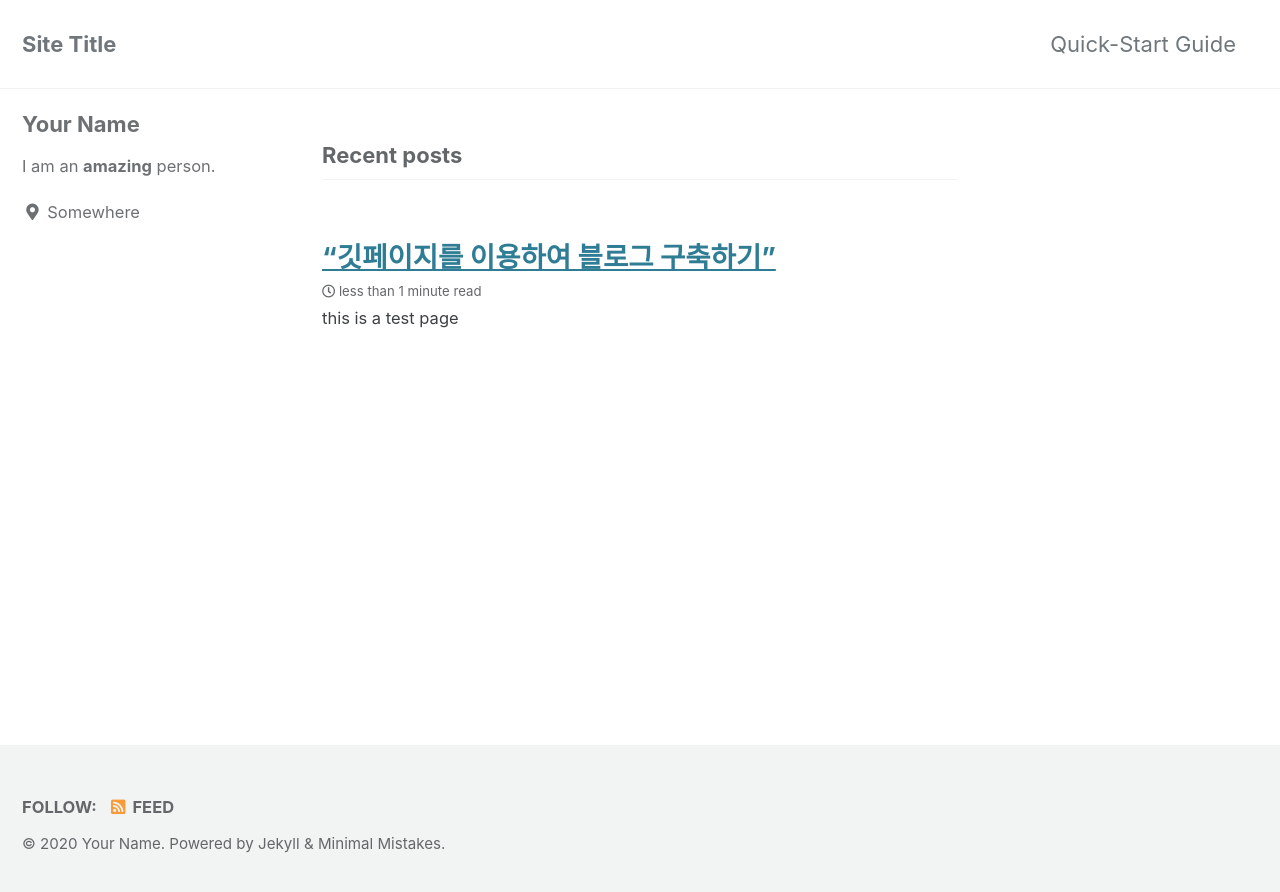
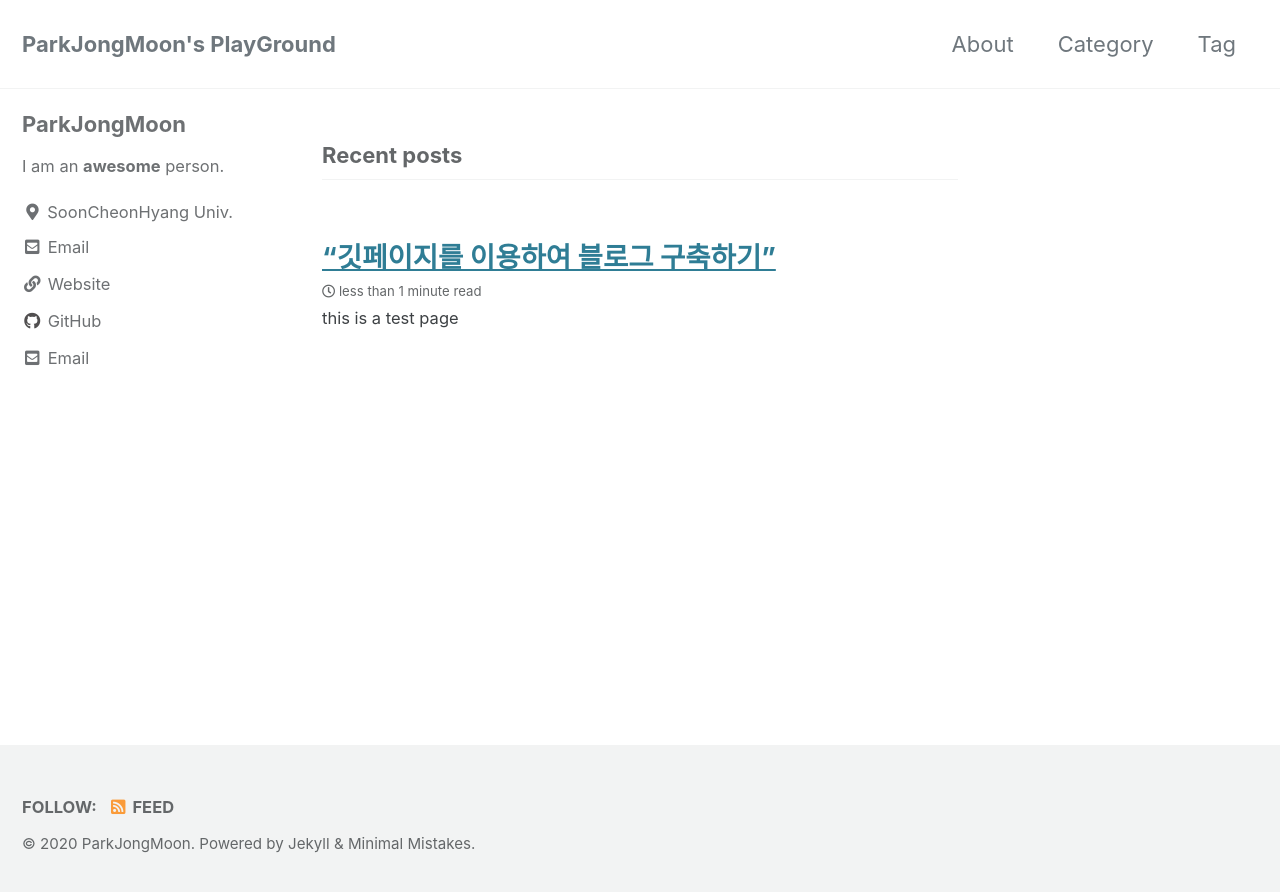
Before and after one commit to ENTAR0/ENTAR0.github.io, a Jekyll site: the page built from index.html, in a window 1280 px wide. Shown: the top 892 px of the page. Built offline with Jekyll 4.4.1, drawn with Linux system fonts in a browser that asks for light colours; cached includes are drawn as plain includes; the list of posts is cut into pages by our own code.

Commit message:
renewing config

```diff
--- a/_config.yml
+++ b/_config.yml
@@ -16,13 +16,13 @@ minimal_mistakes_skin    : "default" # "air", "aqua", "contrast", "dark", "dirt"
 
 # Site Settings
 locale                   : "en-US"
-title                    : "Site Title"
+title                    : "ParkJongMoon's PlayGround"
 title_separator          : "-"
 subtitle                 : # site tagline that appears below site title in masthead
-name                     : "Your Name"
+name                     : "ParkJongMoon"
 description              : "An amazing website."
-url                      : # the base hostname & protocol for your site e.g. "https://mmistakes.github.io"
-baseurl                  : # the subpath of your site, e.g. "/blog"
+url                      : "https://jongmoon.github.io"# the base hostname & protocol for your site e.g. "https://mmistakes.github.io"
+baseurl                  : ""# the subpath of your site, e.g. "/blog"
 repository               : # GitHub username/repo-name e.g. "mmistakes/minimal-mistakes"
 teaser                   : # path of fallback teaser image, e.g. "/assets/images/500x300.png"
 logo                     : # path of logo image to display in the masthead, e.g. "/assets/images/88x88.png"
@@ -93,18 +93,18 @@ analytics:
 
 # Site Author
 author:
-  name             : "Your Name"
+  name             : "ParkJongMoon"
   avatar           : # path of avatar image, e.g. "/assets/images/bio-photo.jpg"
-  bio              : "I am an **amazing** person."
-  location         : "Somewhere"
-  email            :
+  bio              : "I am an **awesome** person."
+  location         : "SoonCheonHyang Univ."
+  email            : "img1518@gmail.com"
   links:
     - label: "Email"
       icon: "fas fa-fw fa-envelope-square"
-      # url: "mailto:your.name@email.com"
+      url: "mailto:img1518@gmail.com"
     - label: "Website"
       icon: "fas fa-fw fa-link"
-      # url: "https://your-website.com"
+      url: "github.io.jongmoon"
     - label: "Twitter"
       icon: "fab fa-fw fa-twitter-square"
       # url: "https://twitter.com/"
@@ -113,7 +113,7 @@ author:
       # url: "https://facebook.com/"
     - label: "GitHub"
       icon: "fab fa-fw fa-github"
-      # url: "https://github.com/"
+      url: "https://github.com/ENTAR0"
     - label: "Instagram"
       icon: "fab fa-fw fa-instagram"
       # url: "https://instagram.com/"
--- a/_data/navigation.yml
+++ b/_data/navigation.yml
@@ -1,7 +1,11 @@
 # main links
 main:
-  - title: "Quick-Start Guide"
-    url: https://mmistakes.github.io/minimal-mistakes/docs/quick-start-guide/
+  - title: "About"
+    url: /about/
+  - title: "Category"
+    url: /categories/
+  - title: "Tag"
+    url: /tag/
   # - title: "About"
   #   url: https://mmistakes.github.io/minimal-mistakes/about/
   # - title: "Sample Posts"
```
